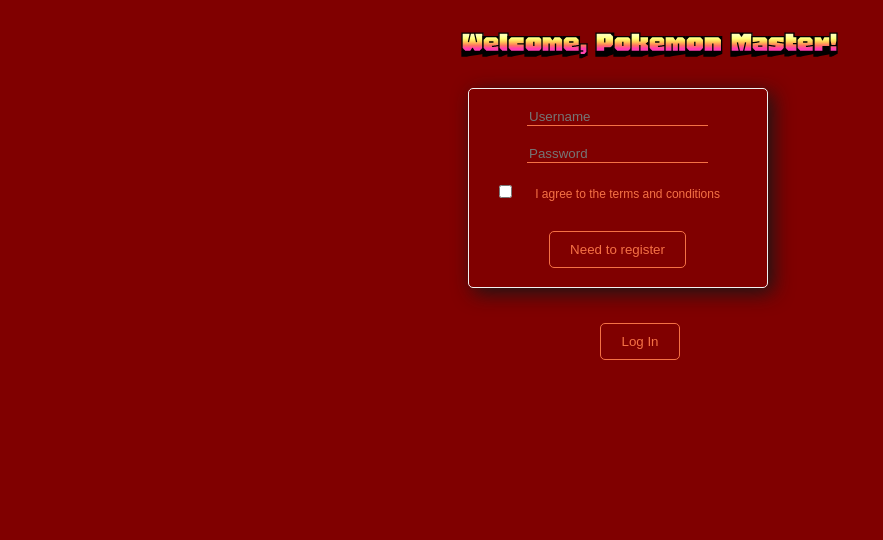
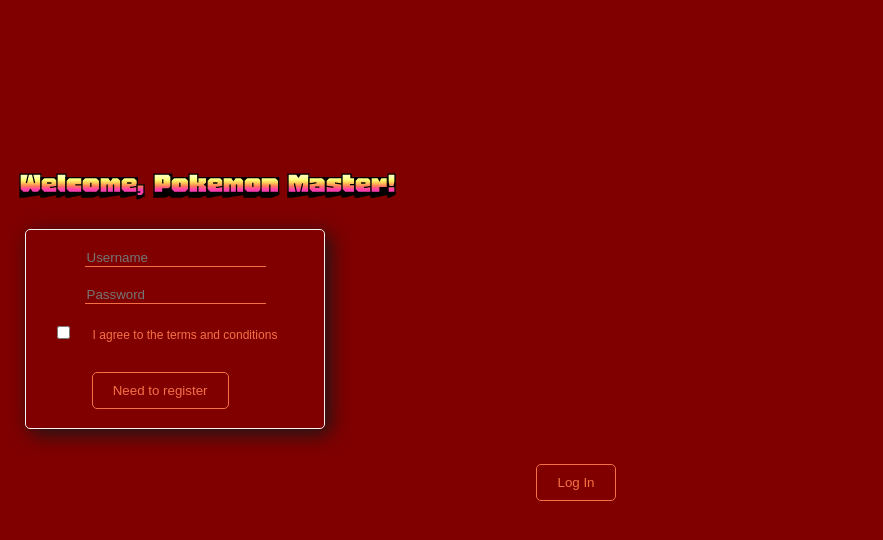
Before and after one commit to barrett38/Pokedex, a React (Create React App) app: page /LogIn in a window 1280 px wide. Shown: the top 540 px of the page, without its empty margins (0-883 px from the left). Built offline with nearby package versions, Linux system fonts and the light colour scheme; the HTML template or start-up script is replaced by a standard one.

Commit message:
Adjusted CSS

```diff
--- a/src/index.css
+++ b/src/index.css
@@ -276,15 +276,6 @@
 
 /* form */
 
-body {
-  display: flex;
-  justify-content: center;
-  /* align-items: center; */
-  height: 100vh; /* This will make the body element take up the full height of the viewport */
-  margin: 0; /* This will remove the default margin */
-  padding: 0; /* This will remove the default padding */
-}
-
 .form {
   border: 1px solid #f0f0f0;
   border-radius: 5px;
@@ -321,6 +312,7 @@
   padding: 10px 20px;
   transition: 0.5s;
   margin-top: 10px;
+  margin-right: 10%;
 }
 
 .form-btn:hover {
```
Also changed, not shown: 2 other files (tests, documents, lock files or other folders).
